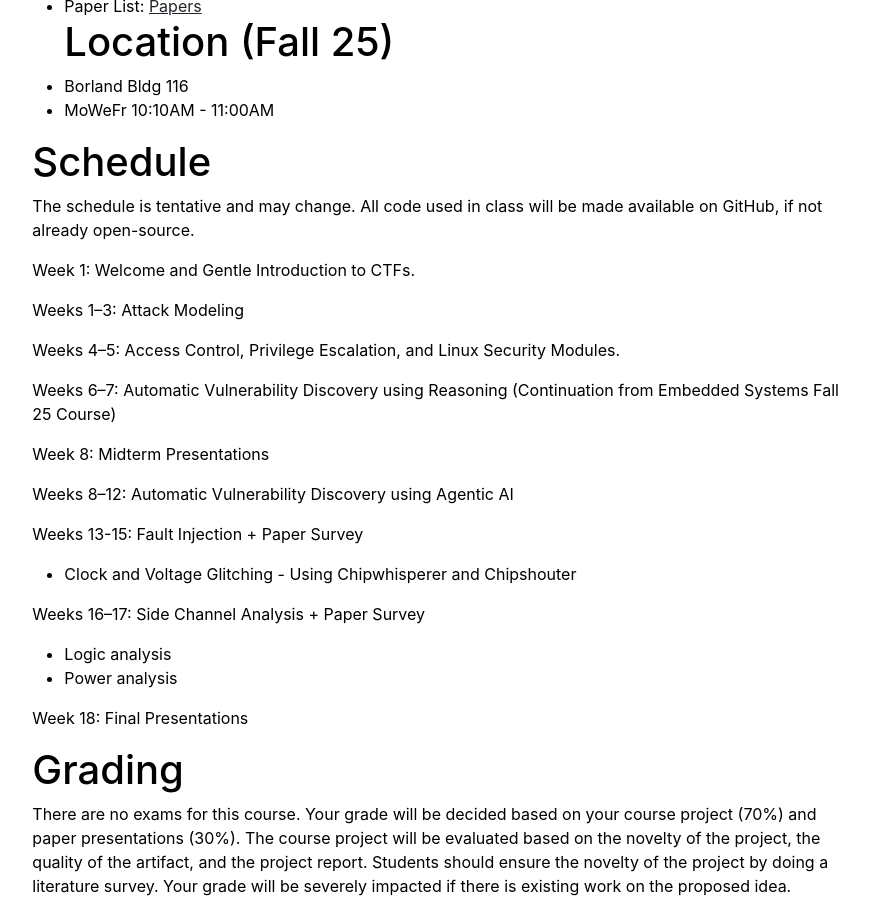
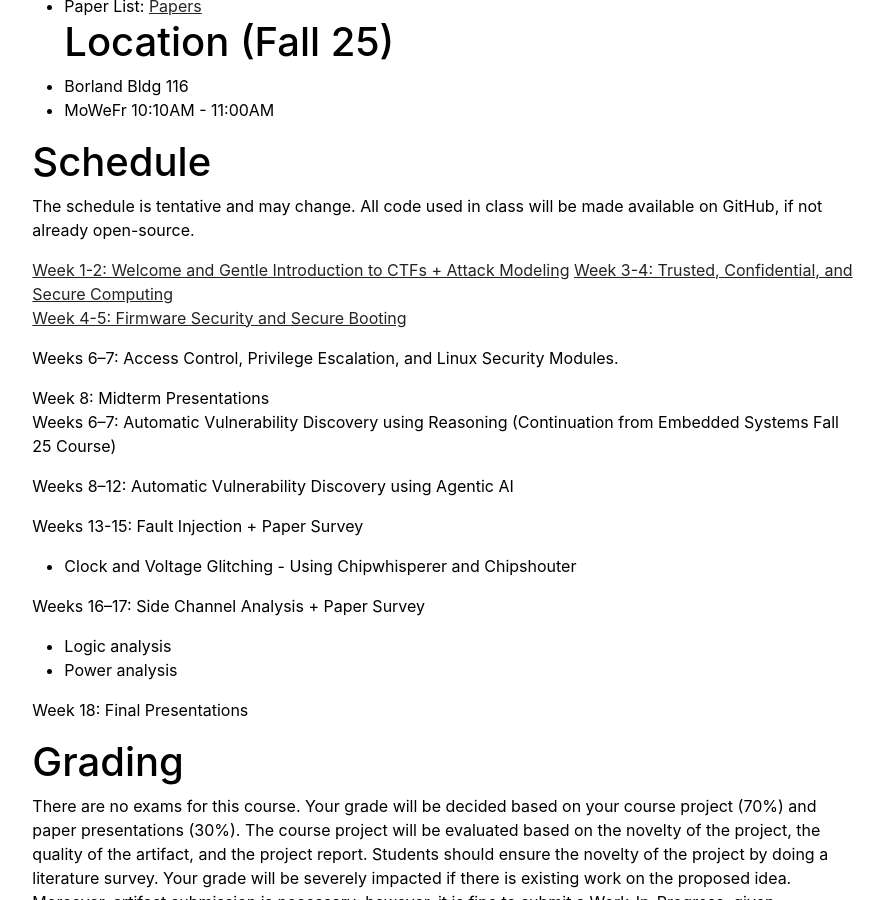
Before and after one commit to Arslan8/arslan8.github.io, a Jekyll site: the page built from courses/Advanced_Software_Security_spring26.md, in a window 1280 px wide and 900 px high, scrolled down 674 px. Shown: the whole window, without its empty margins (197-1080 px from the left). Built offline with Jekyll 4.4.1, drawn with Linux system fonts in a browser that asks for light colours.

Commit message:
Revise course schedule and add presentation links
Updated the course schedule with links to presentations and adjusted week topics.

```diff
--- a/courses/Advanced_Software_Security_spring26.md
+++ b/courses/Advanced_Software_Security_spring26.md
@@ -19,19 +19,15 @@ This course focuses on software security fundamentals, secure coding guidelines
 
 The schedule is tentative and may change. All code used in class will be made available on GitHub, if not already open-source.
 
-Week 1: Welcome and Gentle Introduction to CTFs.
+[Week 1-2: Welcome and Gentle Introduction to CTFs + Attack Modeling](https://docs.google.com/presentation/d/e/2PACX-1vRRJjYhPohJU1XKYhjPBIf99HF4W9xvz0slX3RZClM9xkjNZp1XAQyUQ7aJov1-rSzQsc6LciT4oDkT/pub?start=false&loop=false&delayms=3000)
+[Week 3-4: Trusted, Confidential, and Secure Computing](https://docs.google.com/presentation/d/e/2PACX-1vRDCENxM-aaLBtNJkCYraLq2RDrYEQCNyAE43BIy1DNfehQMS2jCQlYQzR4krfOM7kk0bbBWY0Ps6rG/pub?start=false&loop=false&delayms=3000)
+[Week 4-5: Firmware Security and Secure Booting](https://docs.google.com/presentation/d/e/2PACX-1vSkrHC_6kn2ilxUw8w_doYJw0JrshfResGK7fUJubeL0mmVbei0vRsPiuvSHsdpPW_ofhscK8Wb1QJl/pub?start=false&loop=false&delayms=3000)
 
-
-Weeks 1–3: Attack Modeling
-
-
-Weeks 4–5: Access Control, Privilege Escalation, and Linux Security Modules.
-
-
-Weeks 6–7:  Automatic Vulnerability Discovery using Reasoning (Continuation from Embedded Systems Fall 25 Course)
+Weeks 6–7: Access Control, Privilege Escalation, and Linux Security Modules.
 
 
 Week 8: Midterm Presentations
+Weeks 6–7:  Automatic Vulnerability Discovery using Reasoning (Continuation from Embedded Systems Fall 25 Course)
 
 Weeks 8–12: Automatic Vulnerability Discovery using Agentic AI
 
```
